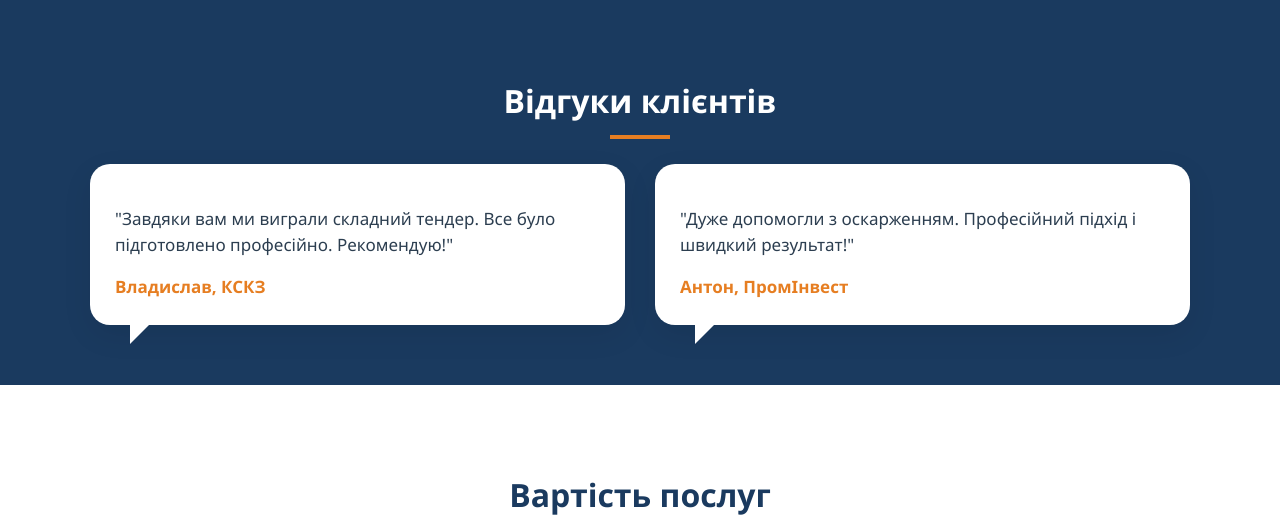
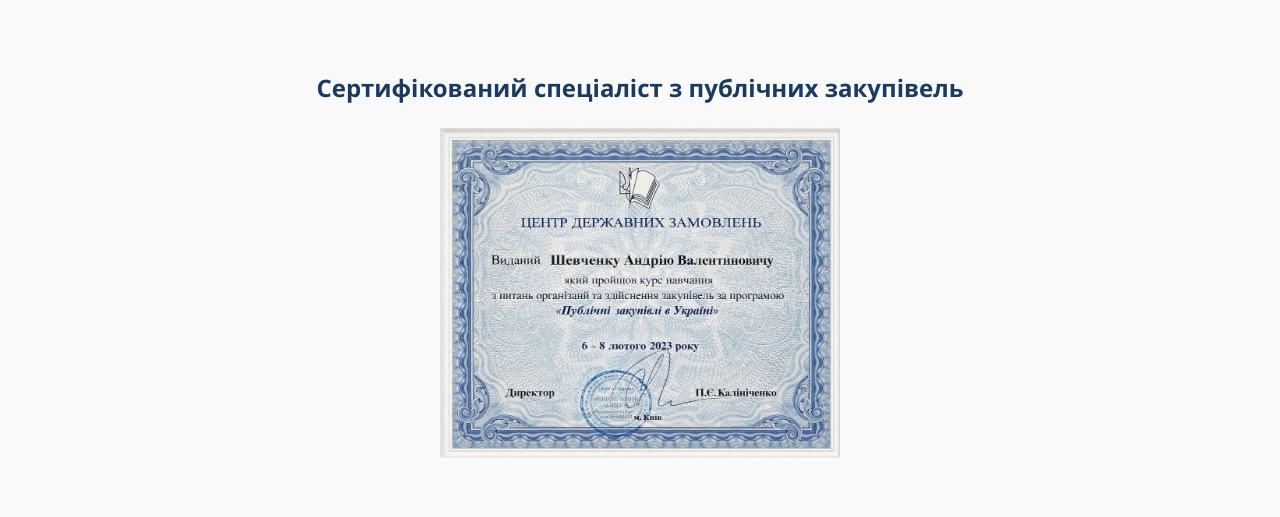
Before and after one commit to KirilKuprum/Proz, a React (Create React App) app in the folder proz/: page / in a window 1280 px wide. Shown: the part 1556-2073 px from the top of the page. Built offline with nearby package versions, Linux system fonts and the light colour scheme.

Commit message:
Update App.js

```diff
--- a/proz/src/App.js
+++ b/proz/src/App.js
@@ -111,6 +111,19 @@ function App() {
         </div>
       </section>
 
+      <section className="certificate-section" style={{ padding: '60px 0', backgroundColor: '#f9f9f9', textAlign: 'center' }}>
+        <div className="container">
+          <h2 style={{ fontSize: '24px', fontWeight: 'bold', color: 'var(--main-blue)', marginBottom: '20px' }}>
+            Сертифікований спеціаліст з публічних закупівель
+          </h2>
+          <img
+            src={sert}
+            alt="Сертифікат з публічних закупівель"
+            style={{ maxWidth: '400px', height: 'auto', display: 'inline-block' }}
+          />
+        </div>
+      </section>
+
       <section className="reviews-section">
         <div className="container">
           <h2 className="section-title" style={{ color: 'white' }}>Відгуки клієнтів</h2>
```
